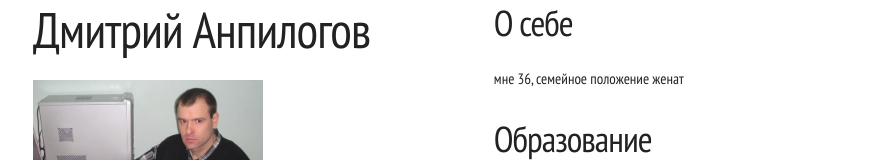
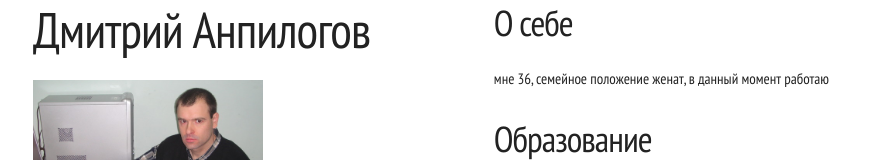
Before and after one commit to ROSBEKON/cv, a plain HTML site: page index.html in a window 1280 px wide. Shown: the top 160 px of the page, without its empty margins (127-1012 px from the left). Drawn offline with Linux system fonts and the light colour scheme.

Commit message:
Update index.html

```diff
--- a/index.html
+++ b/index.html
@@ -24,7 +24,8 @@
 
         <div>
           <h3>О себе</h3>
-          <p>мне 36, семейное положение женат</p>
+          <p>мне 36, семейное положение женат,
+          в данный момент работаю</p>
         </div>
 
         <div>
```
